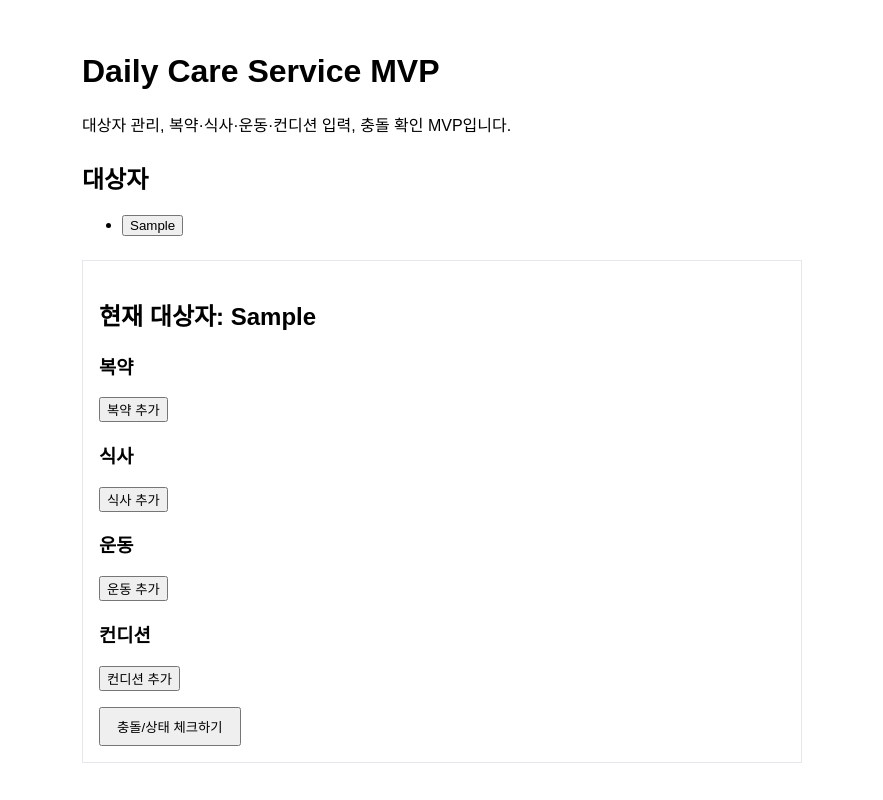
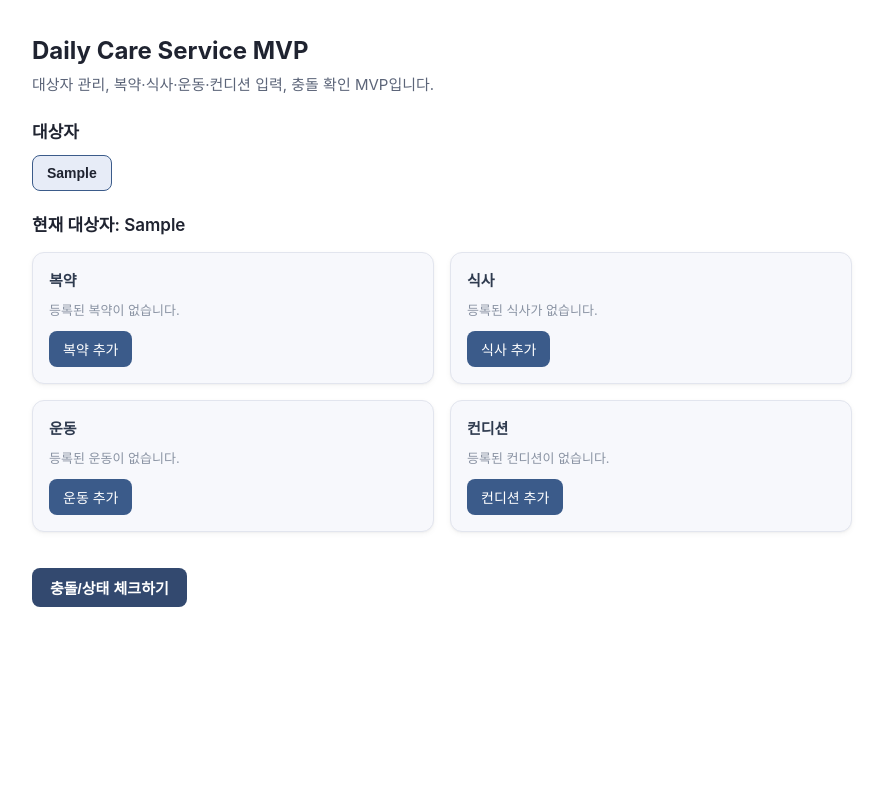
Before and after one commit to ruhunjju0817-cmyk/daily-care-service, a Next.js app: page / in a window 1280 px wide. Both pictures are taken after typing "Sample" into the empty fields and a click on the button "대상자 생성". Shown: the whole page, without its empty margins (198-1081 px from the left). Built offline with nearby package versions, Linux system fonts and the light colour scheme.

Commit message:
Update page.tsx

```diff
--- a/app/page.tsx
+++ b/app/page.tsx
@@ -1,6 +1,7 @@
 "use client";
 
 import { useEffect, useState } from "react";
+import type { CSSProperties } from "react";
 
 type Alert = {
   alertId: string;
@@ -59,6 +60,11 @@ type CheckOutput = {
   }>;
   raw: string | null;
 };
+
+const SECTION_BG = "#f7f8fc";
+const CARD_BORDER = "#e2e5ee";
+const CARD_SHADOW = "0 1px 2px rgba(0,0,0,0.04), 0 2px 6px rgba(0,0,0,0.04)";
+const BASE_GAP = 16;
 
 export default function Home() {
   const [targets, setTargets] = useState<Target[]>([]);
@@ -224,13 +230,58 @@ export default function Home() {
     return "#2e7d32";
   };
 
+  const cardStyle: CSSProperties = {
+    background: SECTION_BG,
+    border: `1px solid ${CARD_BORDER}`,
+    borderRadius: 12,
+    boxShadow: CARD_SHADOW,
+    padding: BASE_GAP,
+  };
+
+  const addButtonStyle: CSSProperties = {
+    marginTop: 12,
+    padding: "8px 14px",
+    background: "#3b5b8a",
+    color: "#fff",
+    border: "none",
+    borderRadius: 8,
+    cursor: "pointer",
+    fontSize: 14,
+    fontWeight: 500,
+  };
+
+  const checkButtonStyle: CSSProperties = {
+    marginTop: 16,
+    padding: "9px 18px",
+    background: "#2f4a73",
+    color: "#fff",
+    border: "none",
+    borderRadius: 8,
+    fontSize: 15,
+    fontWeight: 600,
+    cursor: checking ? "not-allowed" : "pointer",
+    opacity: checking ? 0.7 : 1,
+  };
+
   return (
-    <div style={{ padding: 24, fontFamily: "sans-serif", maxWidth: 720, margin: "0 auto" }}>
-      <h1>Daily Care Service MVP</h1>
-      <p>대상자 관리, 복약·식사·운동·컨디션 입력, 충돌 확인 MVP입니다.</p>
+    <div
+      style={{
+        padding: 28,
+        fontFamily: "'Inter', -apple-system, BlinkMacSystemFont, 'Segoe UI', sans-serif",
+        maxWidth: 820,
+        margin: "0 auto",
+        color: "#1f2330",
+      }}
+    >
+      <header style={{ marginBottom: 24 }}>
+        <h1 style={{ fontSize: 24, fontWeight: 650, margin: "0 0 8px" }}>Daily Care Service MVP</h1>
+        <p style={{ fontSize: 15, color: "#5b6478", margin: 0 }}>
+          대상자 관리, 복약·식사·운동·컨디션 입력, 충돌 확인 MVP입니다.
+        </p>
+      </header>
 
-      <section style={{ marginTop: 24 }}>
-        <h2>대상자</h2>
+      <section style={{ marginTop: 20 }}>
+        <h2 style={{ fontSize: 17, fontWeight: 600, marginBottom: 12 }}>대상자</h2>
         {!currentTarget && (
           <form
             onSubmit={(e) => {
@@ -238,17 +289,55 @@ export default function Home() {
               const name = (e.currentTarget.elements.namedItem("name") as HTMLInputElement).value;
               if (name) createTarget(name);
             }}
+            style={{ display: "flex", gap: 10, alignItems: "center" }}
           >
-            <input name="name" placeholder="대상자 이름" required />
-            <button type="submit">대상자 생성</button>
+            <input
+              name="name"
+              placeholder="대상자 이름"
+              required
+              style={{
+                padding: "9px 12px",
+                fontSize: 14,
+                border: "1px solid #c7cdd9",
+                borderRadius: 8,
+                outline: "none",
+              }}
+            />
+            <button
+              type="submit"
+              style={{
+                padding: "9px 14px",
+                background: "#3b5b8a",
+                color: "#fff",
+                border: "none",
+                borderRadius: 8,
+                fontSize: 14,
+                fontWeight: 500,
+                cursor: "pointer",
+              }}
+            >
+              대상자 생성
+            </button>
           </form>
         )}
 
         {targets.length > 0 && (
-          <ul style={{ marginTop: 12 }}>
+          <ul style={{ display: "flex", flexWrap: "wrap", gap: 10, marginTop: 6, padding: 0, listStyle: "none" }}>
             {targets.map((t) => (
               <li key={t.id}>
-                <button onClick={() => selectTarget(t)}>
+                <button
+                  onClick={() => selectTarget(t)}
+                  style={{
+                    padding: "9px 14px",
+                    background: currentTarget?.id === t.id ? "#e7ecf7" : "#fff",
+                    border: `1px solid ${currentTarget?.id === t.id ? "#3b5b8a" : "#c7cdd9"}`,
+                    borderRadius: 8,
+                    fontSize: 14,
+                    fontWeight: currentTarget?.id === t.id ? 600 : 400,
+                    color: currentTarget?.id === t.id ? "#1f2330" : "#33415a",
+                    cursor: "pointer",
+                  }}
+                >
                   {t.profile?.name ?? t.id}
                 </button>
               </li>
@@ -258,106 +347,162 @@ export default function Home() {
       </section>
 
       {currentTarget && (
-        <section style={{ marginTop: 24, border: "1px solid #e5e7eb", padding: 16 }}>
-          <h2>현재 대상자: {currentTarget.profile?.name ?? currentTarget.id}</h2>
+        <section style={{ marginTop: 20, display: "flex", flexDirection: "column", gap: 16 }}>
+          <div style={{ display: "flex", justifyContent: "space-between", alignItems: "center" }}>
+            <h2 style={{ fontSize: 17, fontWeight: 600, margin: 0 }}>
+              현재 대상자: {currentTarget.profile?.name ?? currentTarget.id}
+            </h2>
+          </div>
 
-          <div>
-            <h3>복약</h3>
-            <ul>
+          <div style={{ display: "grid", gridTemplateColumns: "1fr 1fr", gap: 16 }}>
+            <div style={cardStyle}>
+              <h3 style={{ fontSize: 15, fontWeight: 600, margin: "0 0 10px", color: "#2f3b4f" }}>복약</h3>
+              <ul style={{ padding: 0, margin: 0, listStyle: "none" }}>
                 {meds.map((m) => (
-                <li key={m.medicationId ?? m.name}>
-                  {m.name} / {m.time} / {m.beforeAfter}
+                  <li key={m.medicationId ?? m.name} style={{ padding: "7px 0", borderBottom: "1px solid #e6e9f1", fontSize: 14 }}>
+                    <span style={{ fontWeight: 500 }}>{m.name}</span>
+                    {" / "}
+                    {m.time}
+                    {" / "}
+                    {m.beforeAfter}
                   </li>
                 ))}
+                {meds.length === 0 && (
+                  <li style={{ color: "#8a93a3", fontSize: 13 }}>등록된 복약이 없습니다.</li>
+                )}
               </ul>
-            <button type="button" onClick={addMed}>
+              <button type="button" onClick={addMed} style={addButtonStyle}>
                 복약 추가
               </button>
             </div>
 
-          <div>
-            <h3>식사</h3>
-            <ul>
+            <div style={cardStyle}>
+              <h3 style={{ fontSize: 15, fontWeight: 600, margin: "0 0 10px", color: "#2f3b4f" }}>식사</h3>
+              <ul style={{ padding: 0, margin: 0, listStyle: "none" }}>
                 {meals.map((m) => (
-                <li key={m.mealId ?? m.time}>
-                  {m.time} / {m.mealType} / {m.status}
+                  <li key={m.mealId ?? m.time} style={{ padding: "7px 0", borderBottom: "1px solid #e6e9f1", fontSize: 14 }}>
+                    {m.time}
+                    {" / "}
+                    {m.mealType}
+                    {" / "}
+                    {m.status}
                   </li>
                 ))}
+                {meals.length === 0 && (
+                  <li style={{ color: "#8a93a3", fontSize: 13 }}>등록된 식사가 없습니다.</li>
+                )}
               </ul>
-            <button type="button" onClick={addMeal}>
+              <button type="button" onClick={addMeal} style={addButtonStyle}>
                 식사 추가
               </button>
             </div>
 
-          <div>
-            <h3>운동</h3>
-            <ul>
+            <div style={cardStyle}>
+              <h3 style={{ fontSize: 15, fontWeight: 600, margin: "0 0 10px", color: "#2f3b4f" }}>운동</h3>
+              <ul style={{ padding: 0, margin: 0, listStyle: "none" }}>
                 {exercises.map((e) => (
-                <li key={e.exerciseId ?? e.time}>
-                  {e.time} / {e.type} / {e.intensity} / {e.status}
+                  <li key={e.exerciseId ?? e.time} style={{ padding: "7px 0", borderBottom: "1px solid #e6e9f1", fontSize: 14 }}>
+                    {e.time}
+                    {" / "}
+                    {e.type}
+                    {" / "}
+                    {e.intensity}
                   </li>
                 ))}
+                {exercises.length === 0 && (
+                  <li style={{ color: "#8a93a3", fontSize: 13 }}>등록된 운동이 없습니다.</li>
+                )}
               </ul>
-            <button type="button" onClick={addExercise}>
+              <button type="button" onClick={addExercise} style={addButtonStyle}>
                 운동 추가
               </button>
             </div>
 
-          <div>
-            <h3>컨디션</h3>
-            <ul>
+            <div style={cardStyle}>
+              <h3 style={{ fontSize: 15, fontWeight: 600, margin: "0 0 10px", color: "#2f3b4f" }}>컨디션</h3>
+              <ul style={{ padding: 0, margin: 0, listStyle: "none" }}>
                 {conditions.map((c) => (
-                <li key={c.conditionId ?? c.at}>
-                  {c.at} / {c.state} / {c.note ?? "-"}
+                  <li key={c.conditionId ?? c.at} style={{ padding: "7px 0", borderBottom: "1px solid #e6e9f1", fontSize: 14 }}>
+                    {c.at}
+                    {" / "}
+                    {c.state}
+                    {" / "}
+                    {c.note ?? "-"}
                   </li>
                 ))}
+                {conditions.length === 0 && (
+                  <li style={{ color: "#8a93a3", fontSize: 13 }}>등록된 컨디션이 없습니다.</li>
+                )}
               </ul>
-            <button type="button" onClick={addCondition}>
+              <button type="button" onClick={addCondition} style={addButtonStyle}>
                 컨디션 추가
               </button>
             </div>
+          </div>
 
+          <div style={{ marginTop: 4 }}>
             <button
               type="button"
               onClick={runCheck}
               disabled={checking}
-            style={{ marginTop: 16, padding: "8px 16px", cursor: checking ? "not-allowed" : "auto" }}
+              style={{
+                ...checkButtonStyle,
+                background: "#33496f",
+              }}
             >
               {checking ? "체크 중..." : "충돌/상태 체크하기"}
             </button>
+          </div>
 
           {checkResult && (
-            <section style={{ marginTop: 16, border: "1px solid #e5e7eb", padding: 16 }}>
-              <h3 style={{ color: levelColor(checkResult.level) }}>
+            <div style={{ background: "#f7f8fc", border: `1px solid ${CARD_BORDER}`, borderRadius: 12, padding: BASE_GAP, boxShadow: CARD_SHADOW }}>
+              <div style={{ display: "flex", alignItems: "center", gap: 12, marginBottom: 12 }}>
+                <span
+                  style={{
+                    background: levelColor(checkResult.level),
+                    color: "#fff",
+                    padding: "4px 10px",
+                    borderRadius: 20,
+                    fontSize: 12,
+                    fontWeight: 600,
+                    letterSpacing: 0.5,
+                  }}
+                >
                   {checkResult.level.toUpperCase()}
-              </h3>
-              <p>{checkResult.summary}</p>
-              <ul>
+                </span>
+                <p style={{ margin: 0, fontSize: 15, color: "#2a3344" }}>{checkResult.summary}</p>
+              </div>
+              <ul style={{ padding: 0, margin: 0, listStyle: "disc", paddingLeft: 20 }}>
                 {checkResult.items.map((item, i) => (
-                  <li key={i}>
-                    <strong>{item.category}</strong>: {item.message}
+                  <li key={i} style={{ marginBottom: 6, fontSize: 14 }}>
+                    <strong style={{ color: "#2f3b4f" }}>{item.category}</strong>
+                    {" "}
+                    {item.message}
                     {item.action ? ` → ${item.action}` : ""}
                   </li>
                 ))}
               </ul>
-            </section>
+            </div>
           )}
 
           {alerts.length > 0 && (
-            <section style={{ marginTop: 16, border: "1px solid #e5e7eb", padding: 12 }}>
-              <h3 style={{ fontSize: 14, margin: "0 0 8px" }}>알림</h3>
+            <div style={{ background: "#f7f8fc", border: `1px solid ${CARD_BORDER}`, borderRadius: 12, padding: BASE_GAP, boxShadow: CARD_SHADOW }}>
+              <h3 style={{ fontSize: 15, fontWeight: 600, margin: "0 0 10px", color: "#2f3b4f" }}>알림</h3>
               <ul style={{ padding: 0, margin: 0, listStyle: "disc", paddingLeft: 18 }}>
                 {alerts.map((a) => (
-                  <li key={a.alertId} style={{ marginBottom: 6 }}>
-                    <strong style={{ fontSize: 13 }}>{a.title}</strong>
-                    <span style={{ color: "#333", fontSize: 13 }}> {a.message}</span>
-                    <div style={{ fontSize: 11, color: "#999", marginTop: 2 }}>
+                  <li
+                    key={a.alertId}
+                    style={{ marginBottom: 8, padding: "8px 10px", background: "#fff", border: "1px solid #e6e9f1", borderRadius: 8, fontSize: 13.5 }}
+                  >
+                    <strong style={{ color: "#2f3b4f" }}>{a.title}</strong>
+                    <span style={{ color: "#3a4658" }}> {a.message}</span>
+                    <div style={{ fontSize: 11, color: "#9aa2b2", marginTop: 4 }}>
                       {new Date(a.at).toLocaleString()}
                     </div>
                   </li>
                 ))}
               </ul>
-            </section>
+            </div>
           )}
         </section>
       )}
```
Lines whose indentation alone changed are shown as unchanged.
